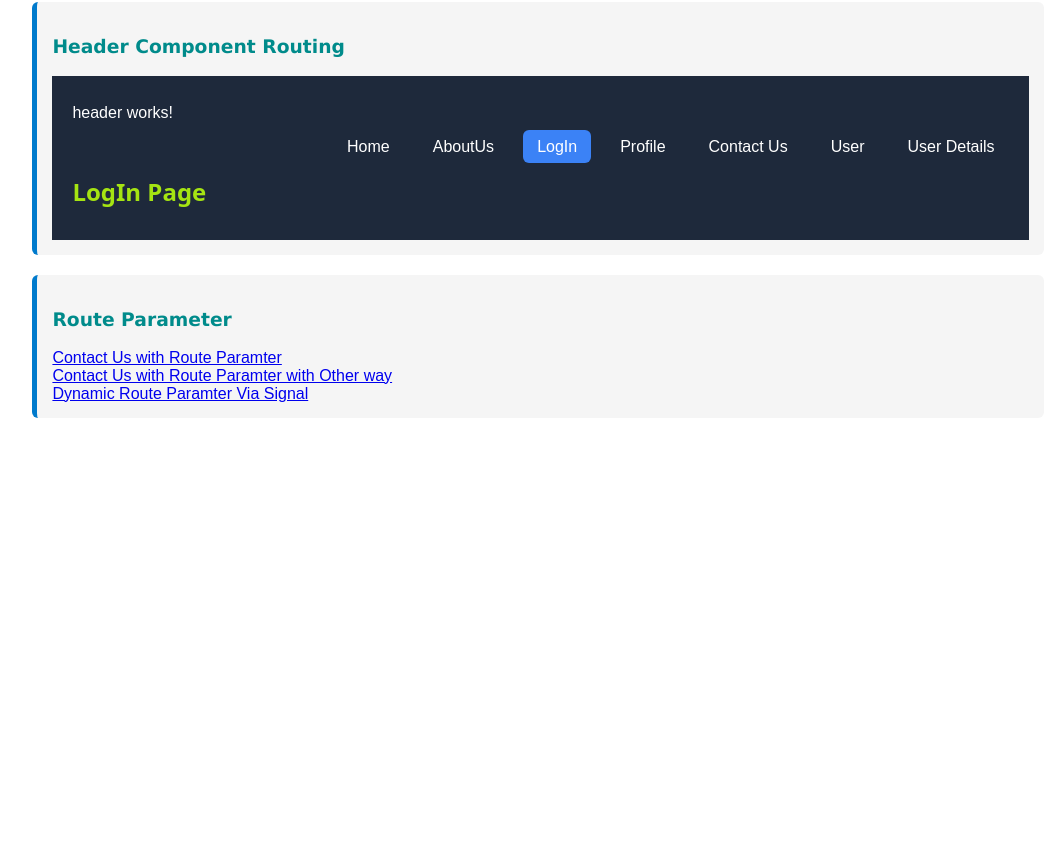
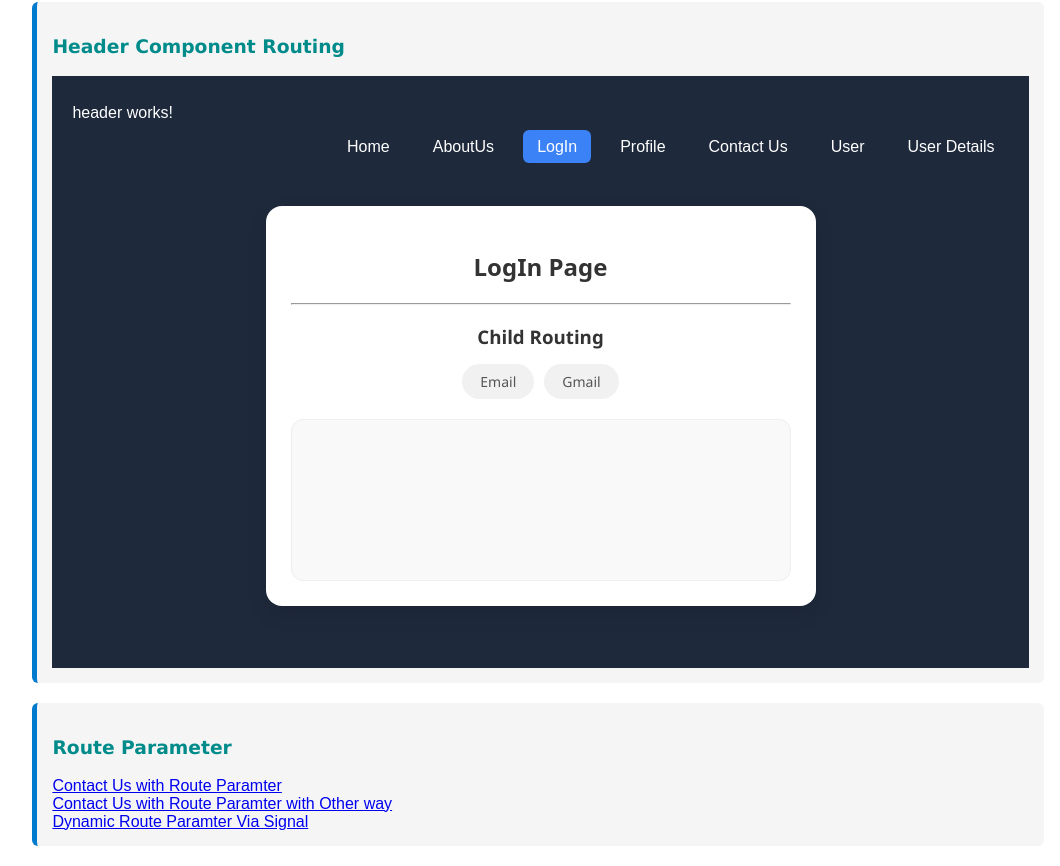
Before and after one commit to JayrajPrajapati/angularbasic, an Angular app: page /login in a window 1280 px wide. Shown: the part 7311-8177 px from the top of the page, without its empty margins (102-1162 px from the left). Before the commit the page ends 7749 px from the top, so only its background shows below. Built offline with nearby package versions, Linux system fonts and the light colour scheme.

Commit message:
Nested Routing Implmented

```diff
--- a/src/app/componenets/pages/login/login.css
+++ b/src/app/componenets/pages/login/login.css
@@ -0,0 +1,71 @@
+.login-container {
+  max-width: 500px;
+  margin: 50px auto;
+  padding: 25px;
+  border-radius: 16px;
+  background: #ffffff;
+  box-shadow: 0 8px 20px rgba(0, 0, 0, 0.1);
+  font-family: 'Segoe UI', sans-serif;
+  color: #333; /* ensures all text inside is visible */
+}
+
+.title {
+  text-align: center;
+  margin-bottom: 20px;
+  color: #333;
+  font-weight: 600;
+}
+
+/* Navigation Tabs */
+.nav-tabs {
+  display: flex;
+  justify-content: center;
+  gap: 10px;
+  margin-bottom: 20px;
+}
+
+.nav-tabs a {
+  text-decoration: none;
+  padding: 8px 18px;
+  border-radius: 20px;
+  background: #f1f1f1;
+  color: #555;
+  font-size: 14px;
+  transition: all 0.3s ease;
+}
+
+/* Hover Effect */
+.nav-tabs a:hover {
+  background: #007bff;
+  color: #fff;
+}
+
+/* Active Route */
+.nav-tabs a.active {
+  background: #007bff;
+  color: #fff;
+  font-weight: 500;
+  box-shadow: 0 4px 10px rgba(0, 123, 255, 0.3);
+}
+
+/* Child Route Content Box */
+.child-content {
+  padding: 20px;
+  border-radius: 12px;
+  background: #f9f9f9;
+  border: 1px solid #eee;
+  min-height: 120px;
+   color: #333;           /* 🔥 important: force text color */
+}
+
+/* Optional: Child Heading Style */
+.child-content h2 {
+  text-align: center;
+  color: #444;
+  margin-bottom: 10px;
+}
+h3 {
+  color: #333;   /* force visible dark color */
+  text-align: center;
+  margin-bottom: 15px;
+}
--- a/src/app/componenets/pages/login/login.html
+++ b/src/app/componenets/pages/login/login.html
@@ -1 +1,13 @@
-<h2>LogIn Page</h2>
+<div class="login-container">
+    <h2 class="title">LogIn Page</h2>
+    <hr>
+    <h3>Child Routing</h3>
+    <nav class="nav-tabs">
+        <a routerLink="email" routerLinkActive="active" [routerLinkActiveOptions]="{ exact: true }">Email</a>
+        <a routerLink="gmail" routerLinkActive="active">Gmail</a>
+    </nav>
+
+    <div class="child-content">
+        <router-outlet></router-outlet>
+    </div>
+</div>
--- a/src/app/componenets/pages/login/login.ts
+++ b/src/app/componenets/pages/login/login.ts
@@ -1,8 +1,9 @@
 import { Component } from '@angular/core';
+import { RouterLink, RouterLinkActive, RouterOutlet } from '@angular/router';
 
 @Component({
   selector: 'app-login',
-  imports: [],
+  imports: [RouterOutlet,RouterLink,RouterLinkActive],
   templateUrl: './login.html',
   styleUrl: './login.css',
 })
--- /dev/null
+++ b/src/app/componenets/pages/register/email-register/email-register.html
@@ -0,0 +1 @@
+<p>email-register works!</p>
--- /dev/null
+++ b/src/app/componenets/pages/register/gmail-register/gmail-register.html
@@ -0,0 +1 @@
+<p>gmail-register works!</p>
--- a/src/app/componenets/pages/users-details/users-details/users-details.css
+++ b/src/app/componenets/pages/users-details/users-details/users-details.css
@@ -6,7 +6,7 @@
 
 h2 {
   text-align: center;
-  color: #333;
+  color: #ece911;
   margin-bottom: 20px;
 }
 
```
Also changed, not shown: src/app/app.routes.ts (+10 -0 lines), src/app/componenets/pages/register/email-register/email-register.ts (added, +9 -0 lines), src/app/componenets/pages/register/gmail-register/gmail-register.ts (added, +9 -0 lines), src/app/componenets/pages/register/email-register/email-register.css (added), src/app/componenets/pages/register/gmail-register/gmail-register.css (added), 2 other files (tests, documents, lock files or other folders).
